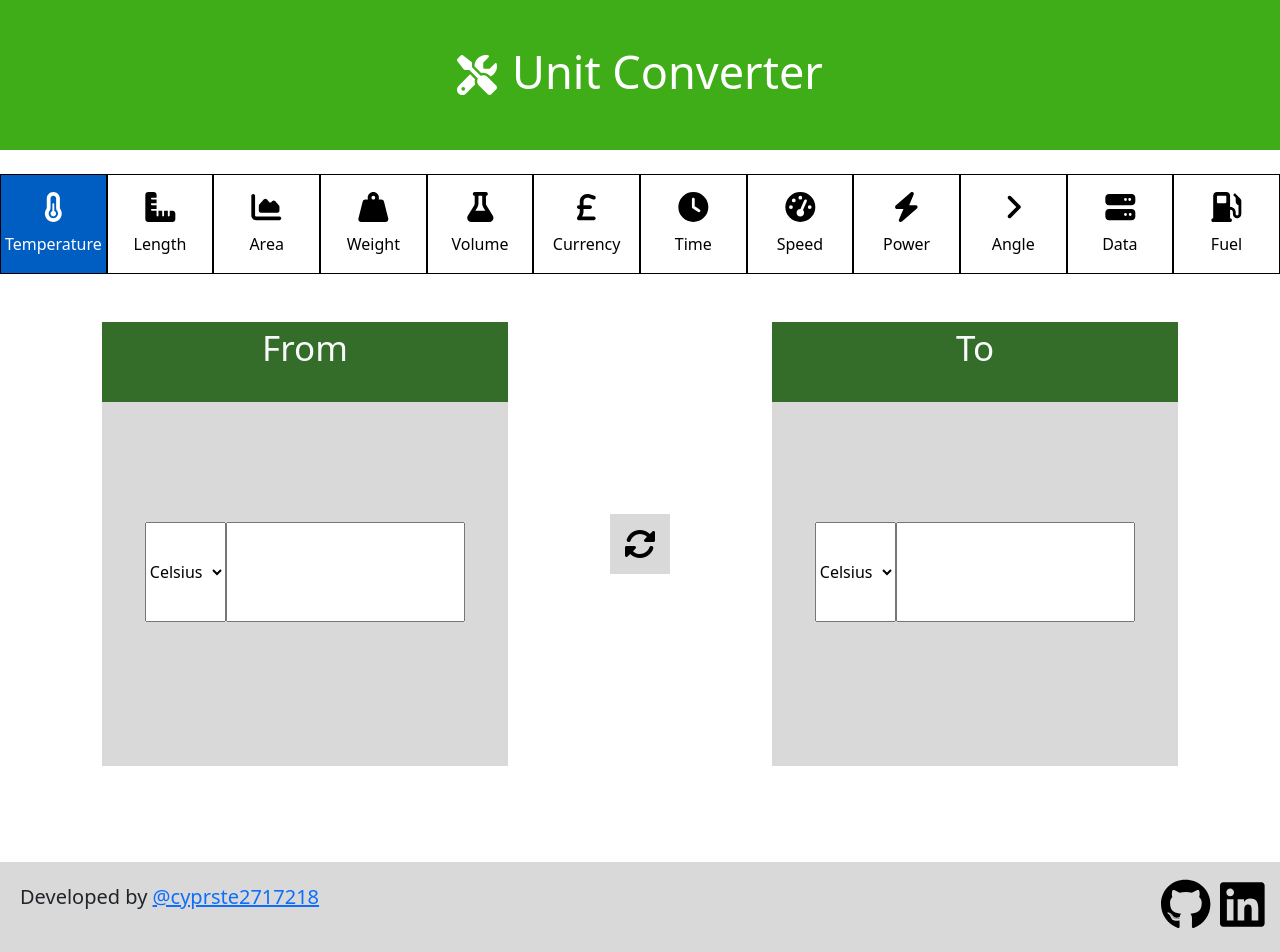
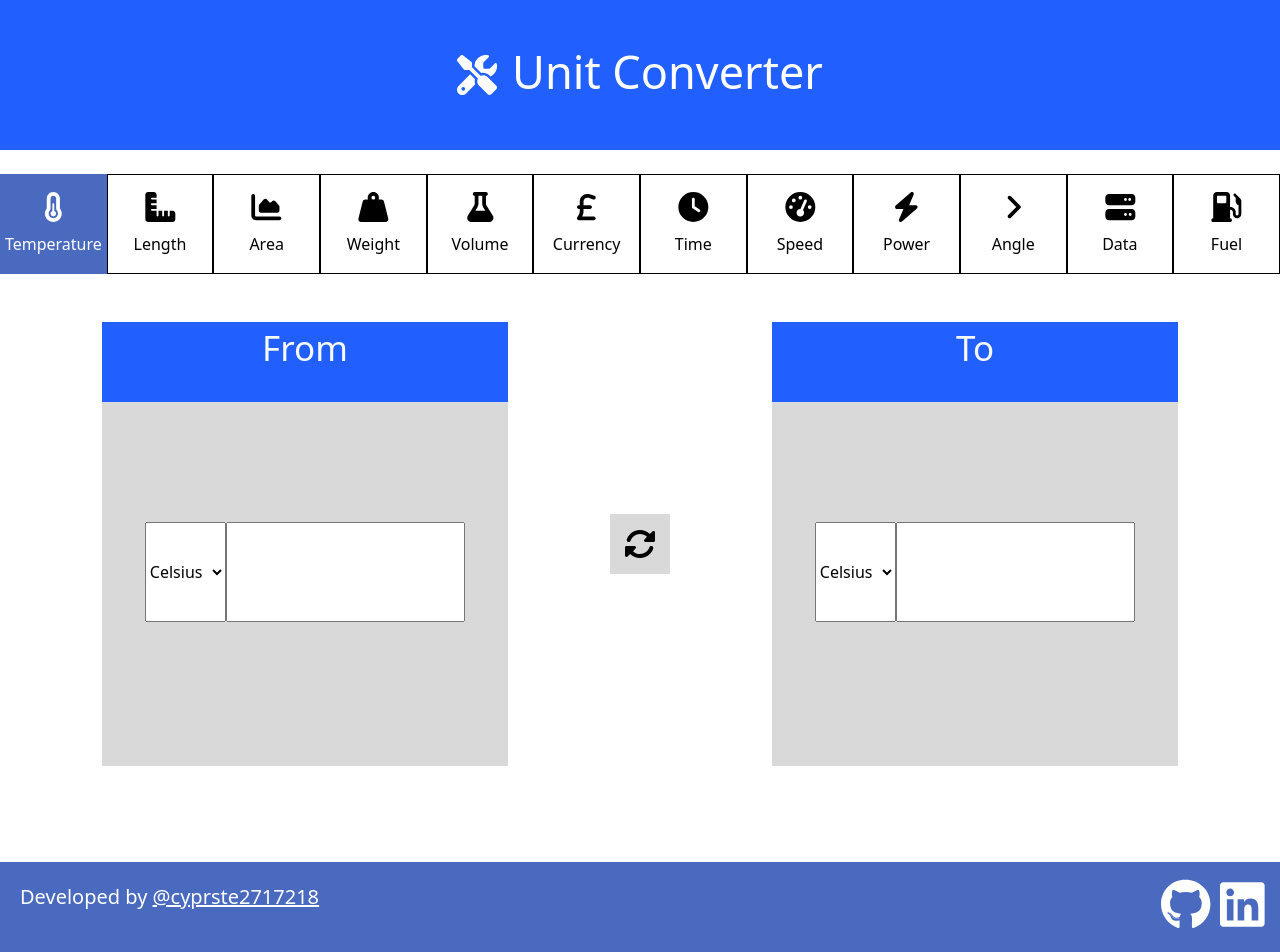
Before and after one commit to cyprste2717218/Unit-Converter-App, a React (Create React App) app: page / in a window 1280 px wide. Shown: the top 952 px of the page. Built offline with nearby package versions, Linux system fonts and the light colour scheme.

Commit message:
changed colour scheme for accessibility purposes

```diff
--- a/package.json
+++ b/package.json
@@ -20,6 +20,9 @@
     "react-dom": "^18.2.0",
     "react-scripts": "5.0.1",
     "web-vitals": "^2.1.4"
+  },
+  "devDependencies": {
+    "vercel": "^32.5.5"
   },
   "scripts": {
     "start": "react-scripts start",
--- a/src/App.css
+++ b/src/App.css
@@ -1,5 +1,11 @@
 
+.footer-nav-link {
+  color: #fff;
+}
 
+.footer-nav-link:hover {
+  color: #000;
+}
 .unit-category {
   width: 100px;
   height: 100px;
@@ -24,7 +30,7 @@
 
 .convert-div-title-box {
   height: 80px;
-  background-color: #346C2A
+  background-color: #2160FF;
 }
 
 .switch-units-div {
@@ -58,8 +64,18 @@
   left: 0;
   right: 0;
   height: 200px;
-  background-color: #D9D9D9;
+  background-color: #496ABF;
+    color: #fff;
 
+
+  }
+
+    #github-text-link {
+      color: #fff;
+    }
+
+    #github-text-link:hover {
+      color: #000;
 }
 
 .header-box {
@@ -71,7 +87,7 @@
 
 
   .navbar-div {
-    background-color: #3EAD17;
+    background-color: #2160FF;
     height: 150px;
   }
 
@@ -118,7 +134,7 @@
   }
 
   .navbar-div {
-    background-color: #3EAD17;
+    background-color: #2160FF;
     height: 100px;
     font-size: 1px;
   }
--- a/src/components/footer.js
+++ b/src/components/footer.js
@@ -9,15 +9,15 @@ const Footer = () => {
                 <span style={{display: "flex", flexDirection: "row"}}>
                     <Col xs={8} lg={9} style={{fontSize: "20px", padding: "20px"}}>
                         <div style={{marginTop: "auto", marginBottom: "auto"}}>
-                            <p>Developed by <a target="_blank" href="https://github.com/cyprste2717218">@cyprste2717218</a></p>
+                        <p>Developed by <a id='github-text-link' target="_blank" href="https://github.com/cyprste2717218">@cyprste2717218</a></p>
                         </div>
                     </Col>
                     <Col xs={4} lg={3} style={{padding: "10px",  marginTop: "auto", marginBottom: "auto", color: "#000"}} >
-                        <div style={{display: "flex", fontSize: "34px", justifyContent: 'flex-end', columnGap: '10px', padding: "5px"}}>
-                            <a style={{color: "#000"}} target="_blank" href='https://github.com/cyprste2717218'>
+                    <div style={{ display: "flex", fontSize: "34px", justifyContent: 'flex-end', columnGap: '10px', padding: "5px" }}>
+                        <a className='footer-nav-link' target="_blank" href='https://github.com/cyprste2717218'>
                                 <FontAwesomeIcon size='xl' icon={faGithub} />
                             </a>
-                            <a  style={{color: "#000"}} target="_blank" href='https://www.linkedin.com/in/stephen-ingham-/'>
+                        <a className='footer-nav-link' target="_blank" href='https://www.linkedin.com/in/stephen-ingham-/'>
                                 <FontAwesomeIcon size='xl' icon={faLinkedin} />
                             </a>
                         </div>
--- a/src/components/unit-category-options.js
+++ b/src/components/unit-category-options.js
@@ -17,8 +17,10 @@ const UnitCategoryOptions = ({categoryValue, setCategoryValue, setCurrentUnits})
             <Col className='unit-option' onClick={() =>
                 handleClick(option)}
                 xs={4} sm={2} md={2} lg={1}  style={{
-                backgroundColor: option.name === categoryValue ? '#005ec2' : '#fff',
-                color: option.name === categoryValue ? '#fff' : '#000'}}>
+                    backgroundColor: option.name === categoryValue ? '#496ABF' : '#fff',
+                    color: option.name === categoryValue ? '#fff' : '#000',
+                    border: option.name === categoryValue ? "1px solid #496ABF" : "1px solid #000"
+                }}>
                 <FontAwesomeIcon icon={option.icon} size='lg' style={{fontSize: '30px', marginBottom: '10px'}} />
                 {option.name}
             </Col>
```
Also changed, not shown: 2 other files (tests, documents, lock files or other folders).
